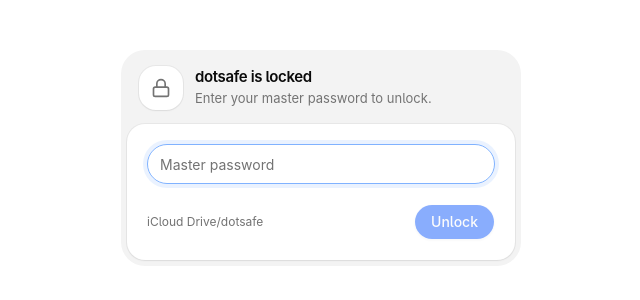
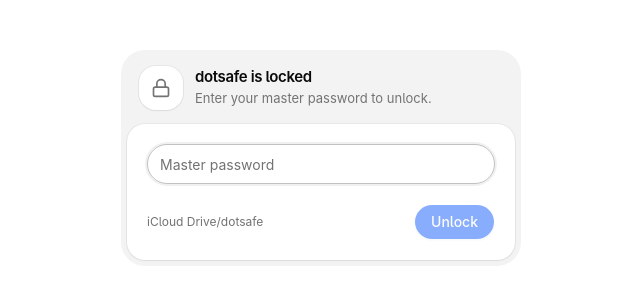
Before and after one commit to starc007/dotsafe, a React (Vite) app: page / in a window 1280 px wide. Shown: the part 242-542 px from the top of the page, without its empty margins (319-959 px from the left). Built offline with nearby package versions, Linux system fonts and the light colour scheme.

Commit message:
style(desktop): use a light gray focus ring on form fields

```diff
--- a/src/components/ui/checkbox.tsx
+++ b/src/components/ui/checkbox.tsx
@@ -11,7 +11,7 @@ function Checkbox({
     <CheckboxPrimitive.Root
       data-slot="checkbox"
       className={cn(
-        "peer relative flex size-4 shrink-0 items-center justify-center rounded-[4px] border border-input transition-colors outline-none group-has-disabled/field:opacity-50 group-has-[:focus-visible]/field-label:ring-0 group-has-[:focus-visible]/field-label:not-data-checked:border-input after:absolute after:-inset-x-3 after:-inset-y-2 focus-visible:border-ring/60 focus-visible:ring-4 focus-visible:ring-ring/10 disabled:cursor-not-allowed disabled:opacity-50 aria-invalid:border-destructive aria-invalid:ring-4 aria-invalid:ring-destructive/10 aria-invalid:aria-checked:border-primary dark:bg-input/30 dark:aria-invalid:border-destructive/50 dark:aria-invalid:ring-destructive/20 data-checked:border-primary data-checked:bg-primary data-checked:text-primary-foreground group-has-[:focus-visible]/field-label:data-checked:border-primary dark:data-checked:bg-primary",
+        "peer relative flex size-4 shrink-0 items-center justify-center rounded-[4px] border border-input transition-colors outline-none group-has-disabled/field:opacity-50 group-has-[:focus-visible]/field-label:ring-0 group-has-[:focus-visible]/field-label:not-data-checked:border-input after:absolute after:-inset-x-3 after:-inset-y-2 focus-visible:border-foreground/25 focus-visible:ring-2 focus-visible:ring-foreground/[0.06] disabled:cursor-not-allowed disabled:opacity-50 aria-invalid:border-destructive aria-invalid:ring-4 aria-invalid:ring-destructive/10 aria-invalid:aria-checked:border-primary dark:bg-input/30 dark:aria-invalid:border-destructive/50 dark:aria-invalid:ring-destructive/20 data-checked:border-primary data-checked:bg-primary data-checked:text-primary-foreground group-has-[:focus-visible]/field-label:data-checked:border-primary dark:data-checked:bg-primary",
         className
       )}
       {...props}
--- a/src/components/ui/input.tsx
+++ b/src/components/ui/input.tsx
@@ -7,7 +7,7 @@ function Input({ className, type, ...props }: React.ComponentProps<"input">) {
       type={type}
       data-slot="input"
       className={cn(
-        "h-8 w-full min-w-0 rounded-full border border-input bg-transparent px-3 py-1 text-base transition-colors outline-none file:inline-flex file:h-6 file:border-0 file:bg-transparent file:text-sm file:font-medium file:text-foreground placeholder:text-muted-foreground focus-visible:border-ring/60 focus-visible:ring-4 focus-visible:ring-ring/10 disabled:pointer-events-none disabled:cursor-not-allowed disabled:bg-input/50 disabled:opacity-50 aria-invalid:border-destructive aria-invalid:ring-4 aria-invalid:ring-destructive/10 md:text-sm dark:bg-input/30 dark:disabled:bg-input/80 dark:aria-invalid:border-destructive/50 dark:aria-invalid:ring-destructive/20",
+        "h-8 w-full min-w-0 rounded-full border border-input bg-transparent px-3 py-1 text-base transition-colors outline-none file:inline-flex file:h-6 file:border-0 file:bg-transparent file:text-sm file:font-medium file:text-foreground placeholder:text-muted-foreground focus-visible:border-foreground/25 focus-visible:ring-2 focus-visible:ring-foreground/[0.06] disabled:pointer-events-none disabled:cursor-not-allowed disabled:bg-input/50 disabled:opacity-50 aria-invalid:border-destructive aria-invalid:ring-4 aria-invalid:ring-destructive/10 md:text-sm dark:bg-input/30 dark:disabled:bg-input/80 dark:aria-invalid:border-destructive/50 dark:aria-invalid:ring-destructive/20",
         className
       )}
       {...props}
--- a/src/components/ui/textarea.tsx
+++ b/src/components/ui/textarea.tsx
@@ -6,7 +6,7 @@ function Textarea({ className, ...props }: React.ComponentProps<"textarea">) {
     <textarea
       data-slot="textarea"
       className={cn(
-        "flex field-sizing-content min-h-16 w-full rounded-2xl border border-input bg-transparent px-3 py-2 text-base transition-colors outline-none placeholder:text-muted-foreground focus-visible:border-ring/60 focus-visible:ring-4 focus-visible:ring-ring/10 disabled:cursor-not-allowed disabled:bg-input/50 disabled:opacity-50 aria-invalid:border-destructive aria-invalid:ring-4 aria-invalid:ring-destructive/10 md:text-sm dark:bg-input/30 dark:disabled:bg-input/80 dark:aria-invalid:border-destructive/50 dark:aria-invalid:ring-destructive/20",
+        "flex field-sizing-content min-h-16 w-full rounded-2xl border border-input bg-transparent px-3 py-2 text-base transition-colors outline-none placeholder:text-muted-foreground focus-visible:border-foreground/25 focus-visible:ring-2 focus-visible:ring-foreground/[0.06] disabled:cursor-not-allowed disabled:bg-input/50 disabled:opacity-50 aria-invalid:border-destructive aria-invalid:ring-4 aria-invalid:ring-destructive/10 md:text-sm dark:bg-input/30 dark:disabled:bg-input/80 dark:aria-invalid:border-destructive/50 dark:aria-invalid:ring-destructive/20",
         className
       )}
       {...props}
```
